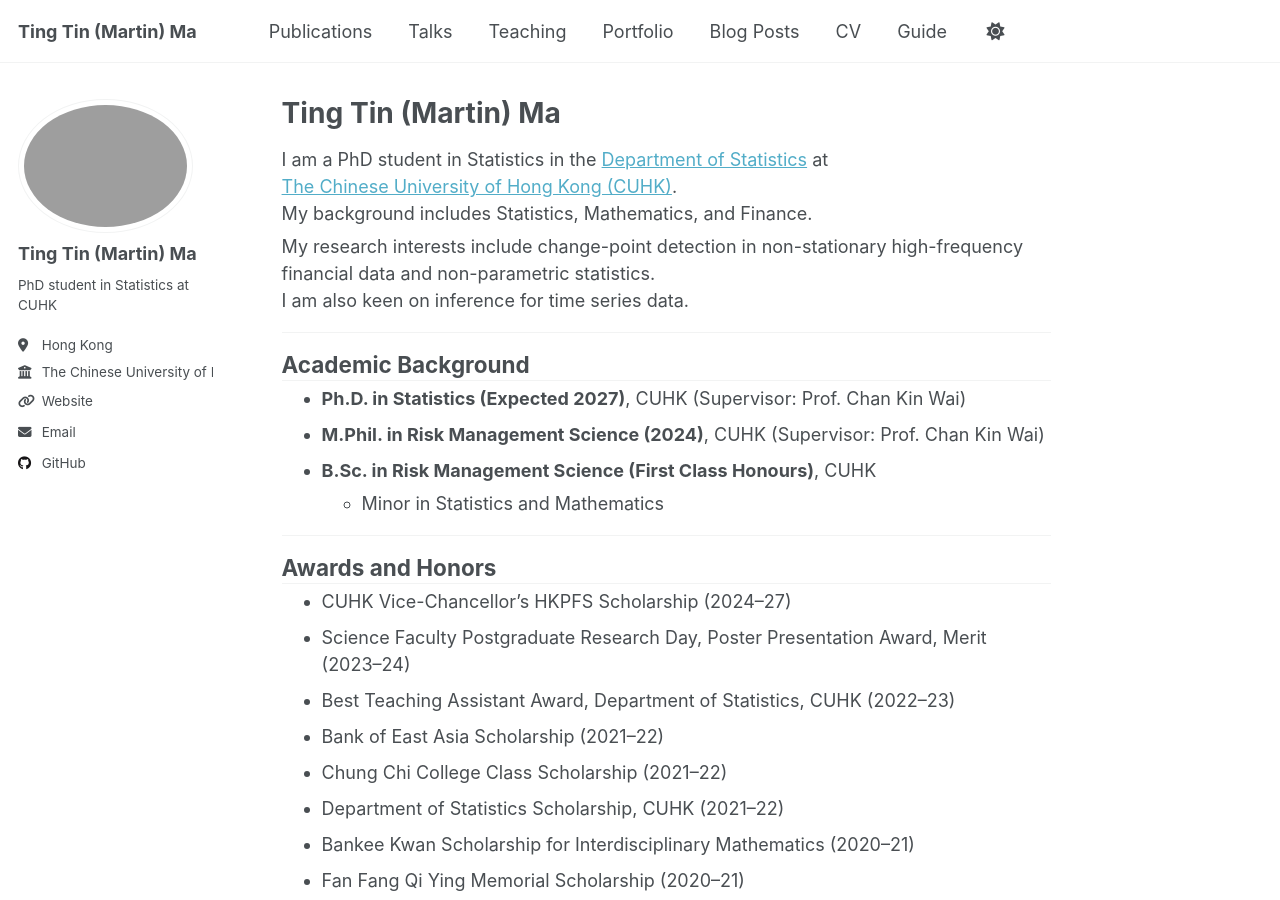
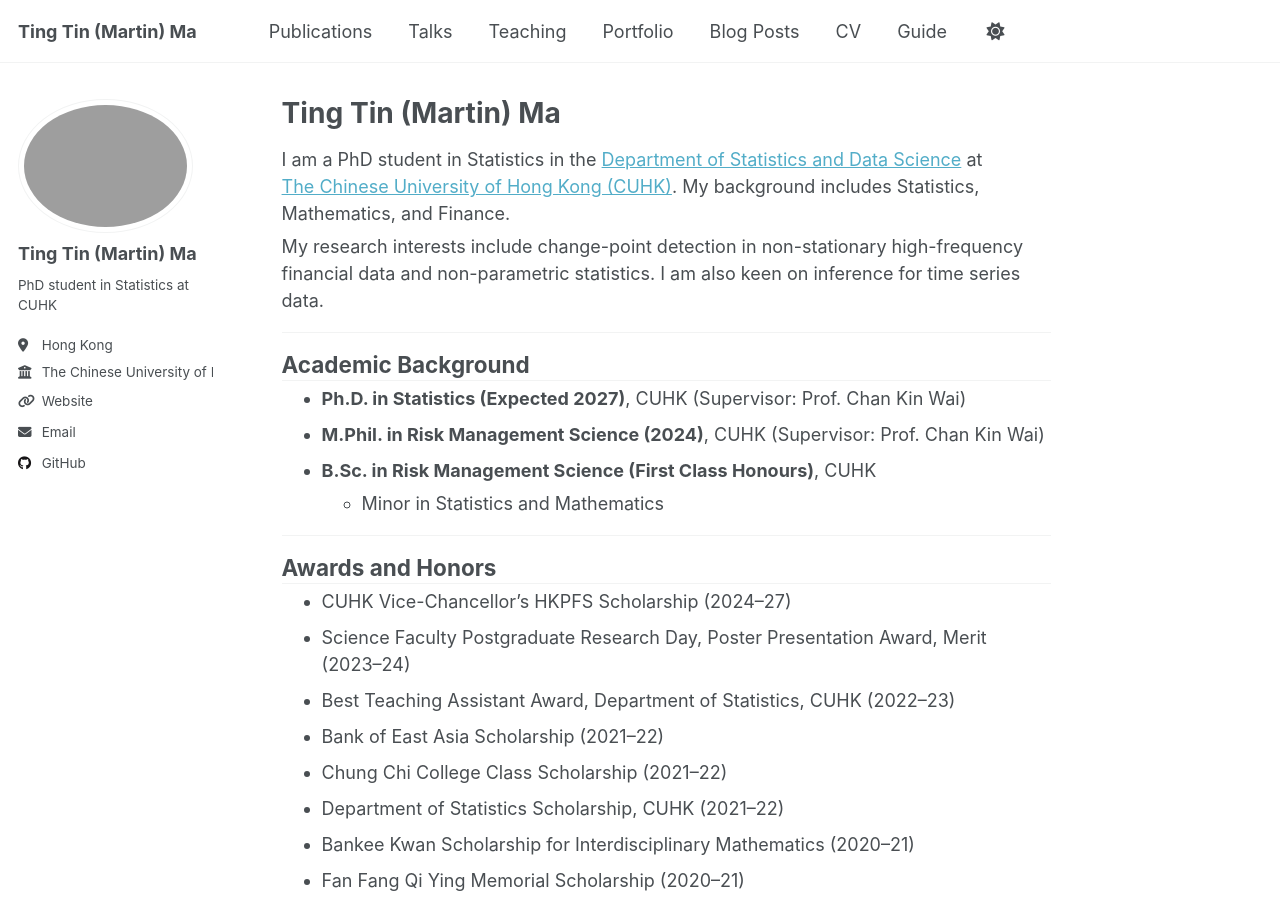
Before and after one commit to martinmtt0902/martinmtt0902.github.io, a Jekyll site: the page built from _pages/about.md, in a window 1280 px wide and 900 px high. Built offline with Jekyll 4.4.1, drawn with Linux system fonts in a browser that asks for light colours; a script that is not in the unit is left out.

Commit message:
Update about.md

```diff
--- a/_pages/about.md
+++ b/_pages/about.md
@@ -7,12 +7,10 @@ redirect_from:
   - /about.html
 ---
 
-I am a PhD student in Statistics in the [Department of Statistics](https://www.sta.cuhk.edu.hk/) at
-[The Chinese University of Hong Kong (CUHK)](https://www.cuhk.edu.hk/).
-My background includes Statistics, Mathematics, and Finance.
+I am a PhD student in Statistics in the [Department of Statistics and Data Science](https://www.sta.cuhk.edu.hk/) at
+[The Chinese University of Hong Kong (CUHK)](https://www.cuhk.edu.hk/). My background includes Statistics, Mathematics, and Finance.
 
-My research interests include change-point detection in non-stationary high-frequency financial data and non-parametric statistics.
-I am also keen on inference for time series data.
+My research interests include change-point detection in non-stationary high-frequency financial data and non-parametric statistics. I am also keen on inference for time series data.
 
 ---
 ## Academic Background
```
